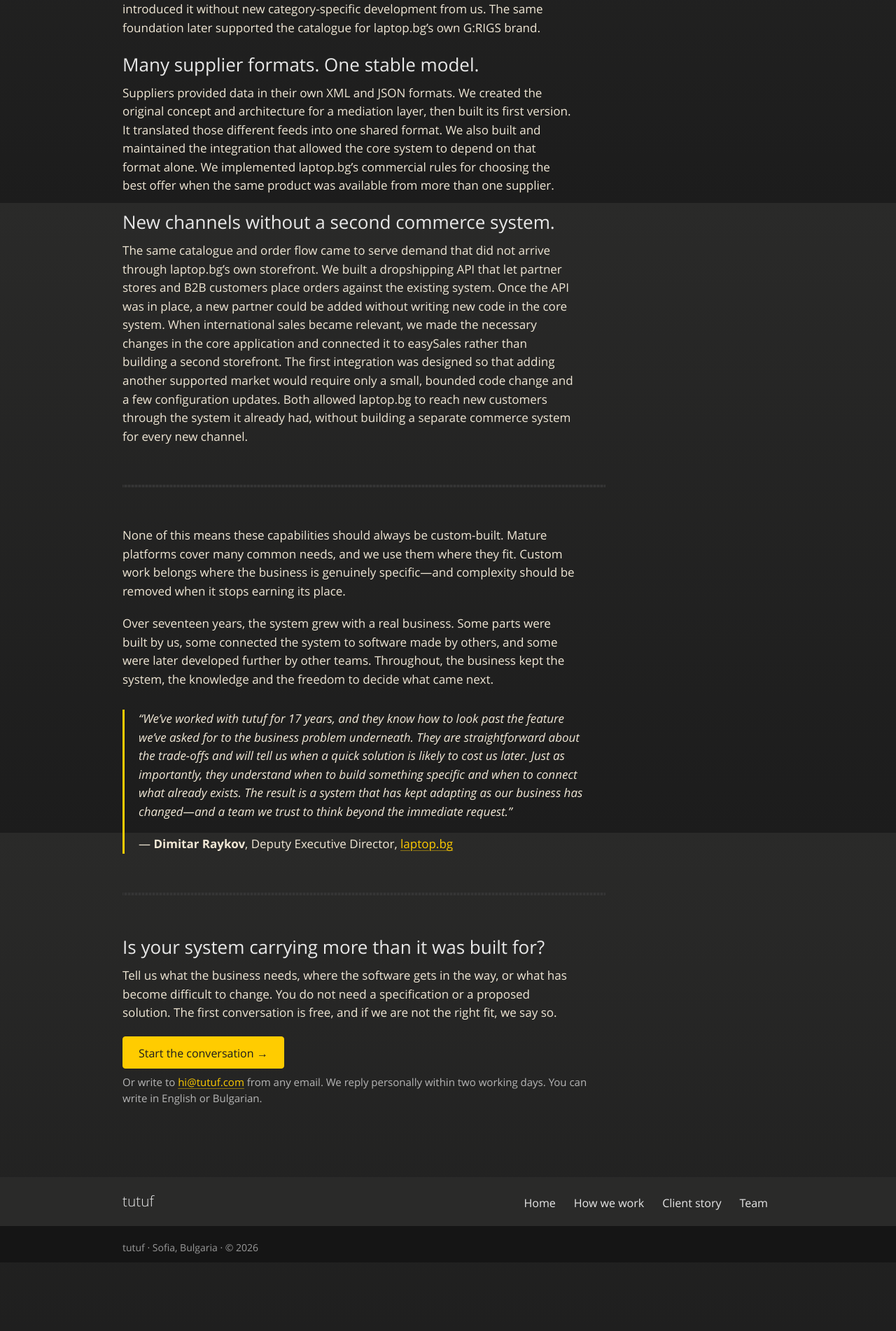
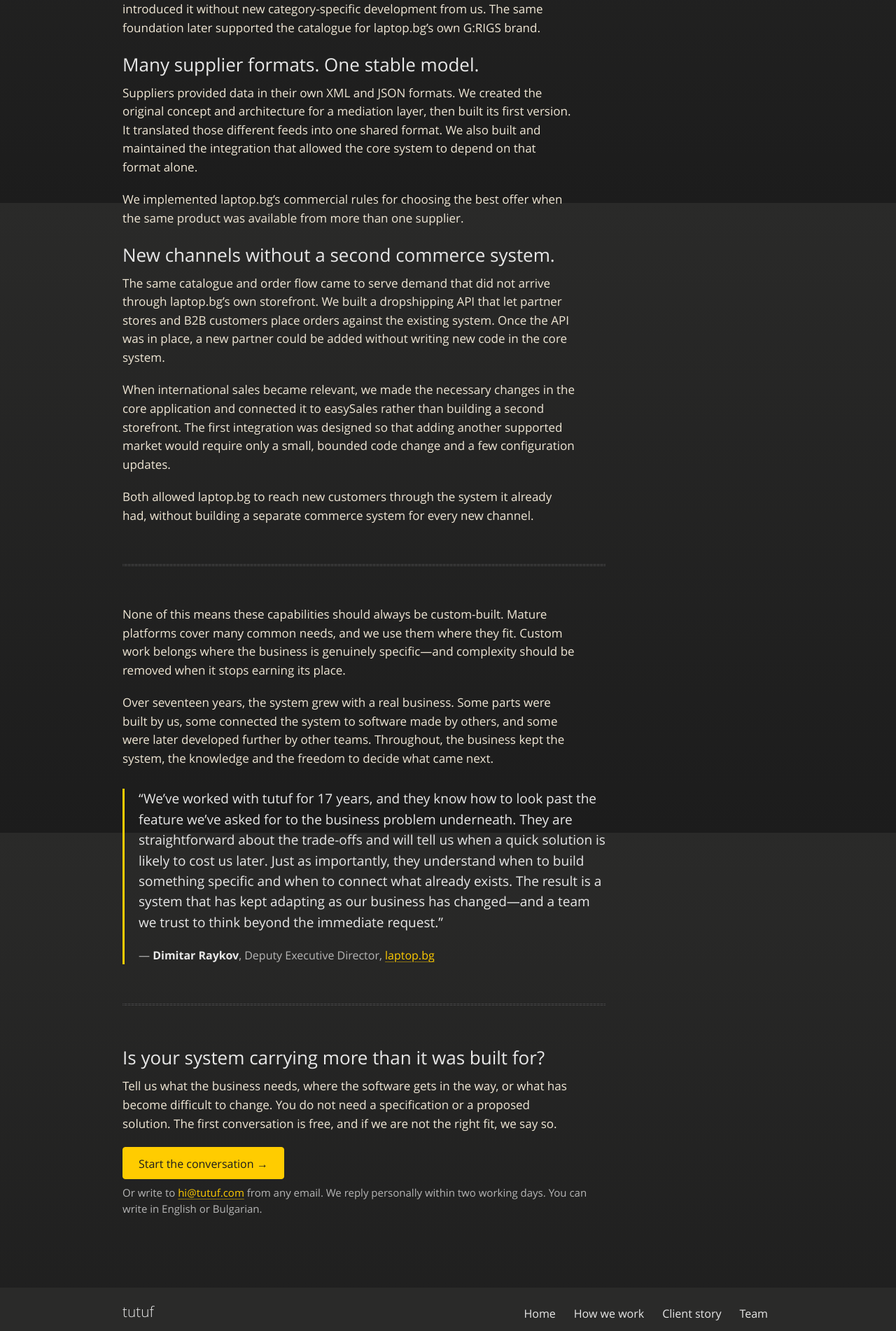
Before and after one commit to tutuf/tutuf.github.io, a Jekyll site: the page built from laptop-bg.md, in a window 1280 px wide. Shown: the part 610-2512 px from the top of the page at 70% size. Built offline with Jekyll 4.4.1, drawn with Linux system fonts in a browser that asks for light colours; before the commit the page ends 2414 px from its top, so only the background shows below that.

Commit message:
Break up the laptop.bg story and set the quote upright
Split the longest paragraphs without changing the approved wording, and
show the client quote upright and a step larger, with a muted attribution.

Co-Authored-By: Claude Opus 5.5 <noreply@anthropic.com>

```diff
--- a/assets/css/style.scss
+++ b/assets/css/style.scss
@@ -281,8 +281,19 @@ summary {
     padding: 0 0 0 20px;
     border-left: 3px solid $primary;
 
-    p { font-style: italic; }
-    p:last-child { font-style: normal; }
+    // the client's words, upright and a step larger than the body text
+    p {
+      font-size: 1.1875rem;
+      line-height: 1.55;
+      color: $black;
+    }
+
+    p:last-child {
+      font-size: 1rem;
+      color: $muted;
+
+      strong { color: $black; }
+    }
   }
 
   // eyebrow lines such as "*How we work*" above a page heading
```
Also changed, not shown: laptop-bg.md (+8 -2 lines).
